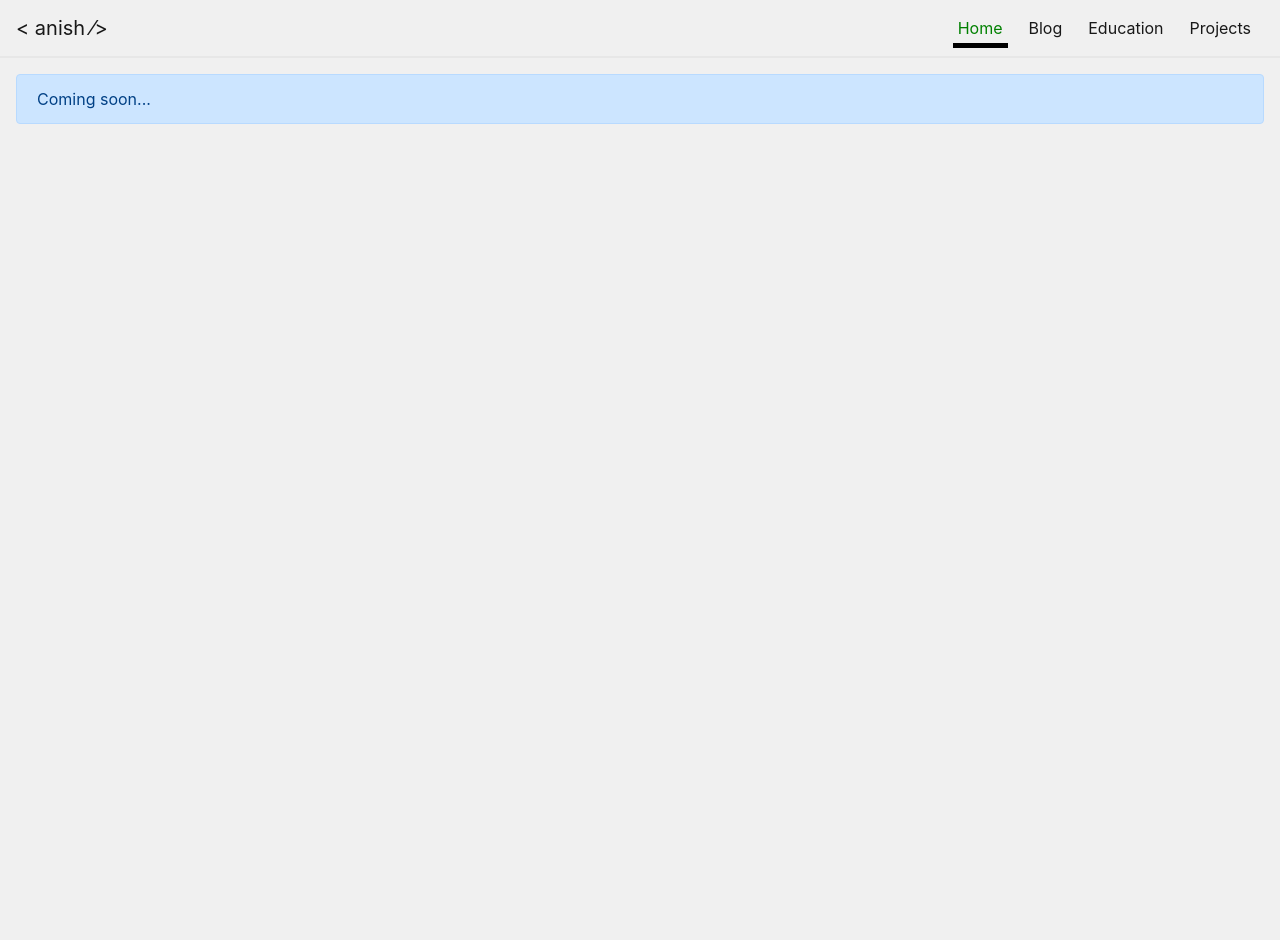
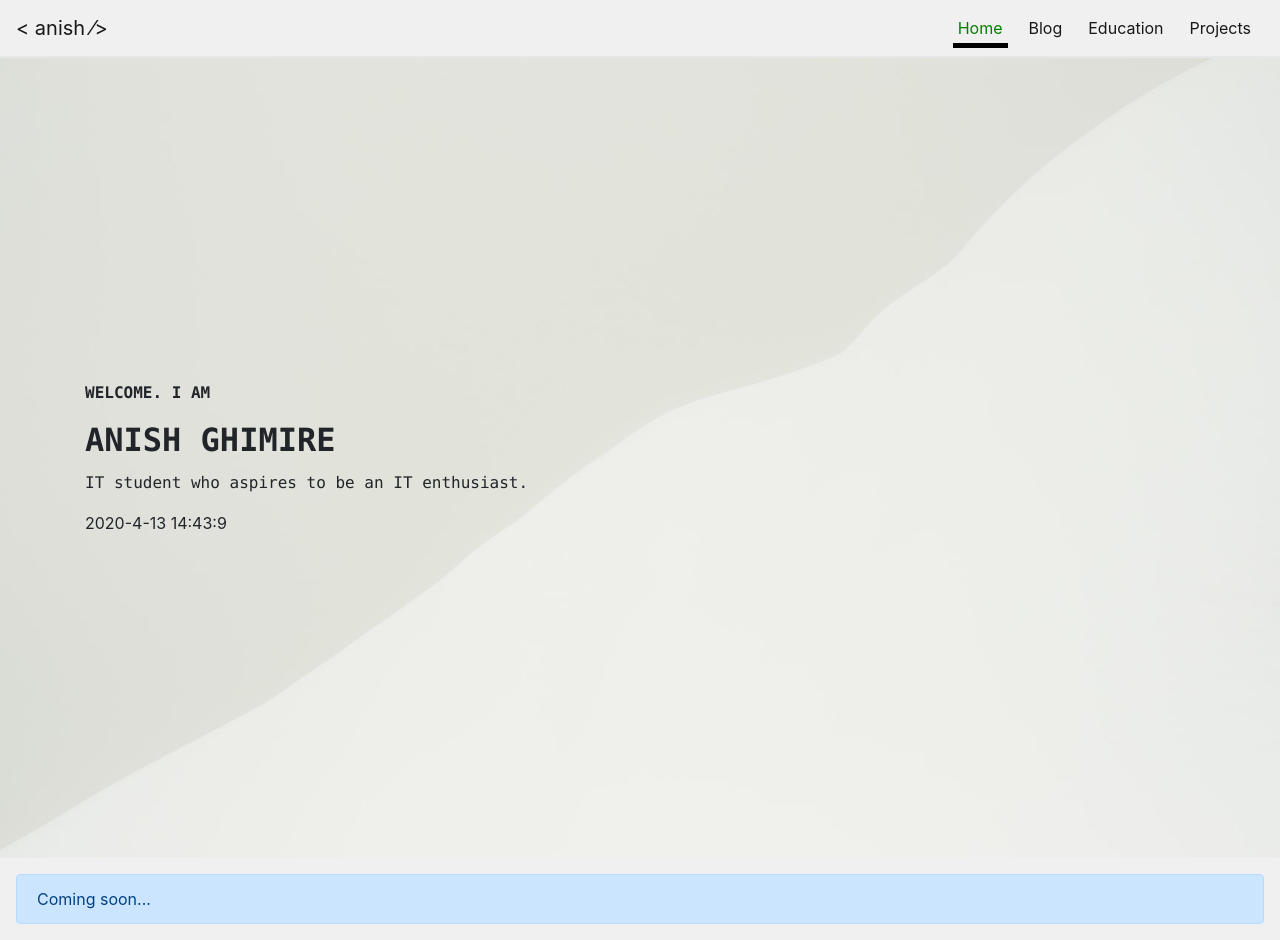
Before and after one commit to anishghimire862/anishg, a Vue app: page / in a window 1280 px wide. Before the commit the page ends 800 px from the top, so only its background shows below. Built offline with nearby package versions, Linux system fonts and the light colour scheme.

Commit message:
Added banner image in index page

```diff
--- a/src/pages/Home.vue
+++ b/src/pages/Home.vue
@@ -1,7 +1,52 @@
 <template>
   <div>
+    <div
+      class="banner-image"
+    >
+      <div class="container h-100">
+        <div class="row h-100 align-items-center">
+          <div class="col-12">
+            <p class="font-weight-bold text-monospace">WELCOME. I AM</p>
+            <h2 class="font-weight-bold text-monospace">ANISH GHIMIRE</h2>
+            <p class="text-monospace pt-1">IT student who aspires to be an IT enthusiast.</p>
+            {{ timestamp }}
+          </div>
+        </div>
+      </div>
+    </div>
     <div class="alert alert-primary m-3" role="alert">
       Coming soon...
     </div>
   </div>
 </template>
+<script>
+export default {
+  data () {
+    return {
+      timestamp: ''
+    }
+  },
+  created () {
+    setInterval(this.getNow, 1000)
+  },
+  methods: {
+    getNow: function() {
+      const today = new Date();
+      const date = today.getFullYear()+'-'+(today.getMonth()+1)+'-'+today.getDate();
+      const time = today.getHours() + ":" + today.getMinutes() + ":" + today.getSeconds();
+      const dateTime = date +' '+ time;
+      this.timestamp = dateTime;
+    }
+  }
+}
+</script>
+<style scoped>
+.banner-image {
+  height: 100vh;
+  min-height: 500px;
+  background-image: url(../assets/banner-image.jpeg);
+  background-size: cover;
+  background-position: center;
+  background-repeat: no-repeat;
+}
+</style>
```
